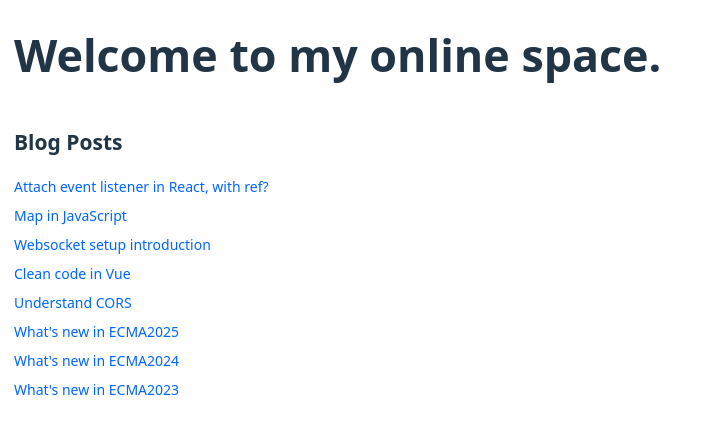
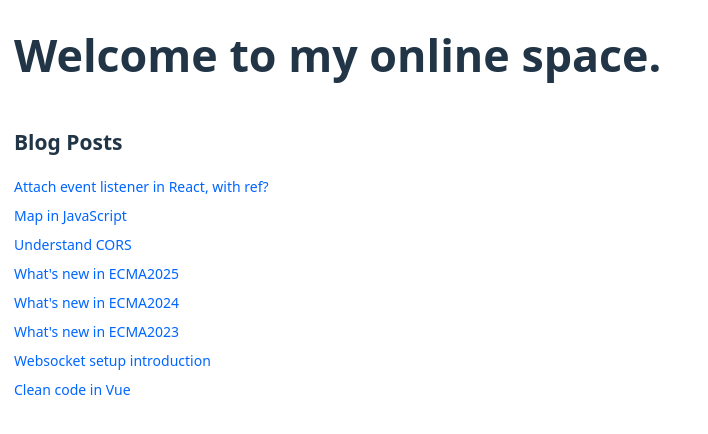
Before and after one commit to fengtomy/fengtomy.github.io, a React (Vite) app: page / in a window 1280 px wide. Shown: the top 434 px of the page, without its empty margins (0-708 px from the left). Built offline with nearby package versions, Linux system fonts and the light colour scheme.

Commit message:
chore: re-order posts

```diff
--- a/src/Home.jsx
+++ b/src/Home.jsx
@@ -11,12 +11,12 @@ function Home() {
         <nav style={{ display: 'flex', flexDirection: 'column', gap: 8, alignItems: 'flex-start' }}>
           <NavLink to="/attach-event-listener-with-ref">Attach event listener in React, with ref?</NavLink>
           <NavLink to="/javascript-map">Map in JavaScript</NavLink>
-          <NavLink to="/websocket-intro">Websocket setup introduction</NavLink>
-          <NavLink to="/vue-clean-code">Clean code in Vue</NavLink>
           <NavLink to="/understand-cors">Understand CORS</NavLink>
           <NavLink to="/new-in-ecma2025">What's new in ECMA2025</NavLink>
           <NavLink to="/new-in-ecma2024">What's new in ECMA2024</NavLink>
           <NavLink to="/new-in-ecma2023">What's new in ECMA2023</NavLink>
+          <NavLink to="/websocket-intro">Websocket setup introduction</NavLink>
+          <NavLink to="/vue-clean-code">Clean code in Vue</NavLink>
         </nav>
       </header>
     </>
```
